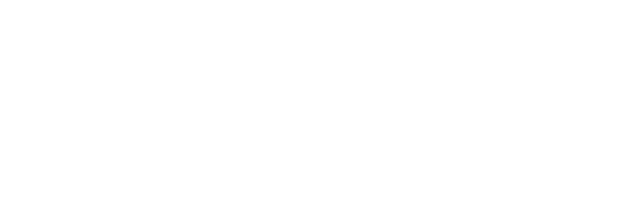
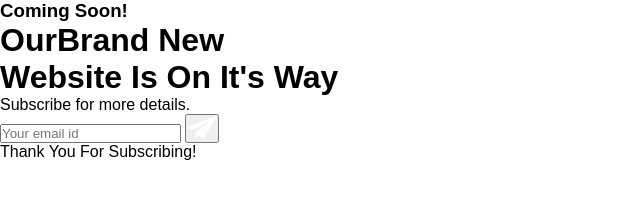
Before and after one commit to MuhammadAheedSiddiqui29/Working-Email-Subscription-Form, a plain HTML site: page index.html in a window 1280 px wide. Shown: the whole page, without its empty margins (0-640 px from the left). Drawn offline with Linux system fonts and the light colour scheme.

Commit message:
html structure

```diff
--- a/index.html
+++ b/index.html
@@ -7,7 +7,16 @@
     <link rel="stylesheet" href="style.css">
 </head>
 <body>
-
+    <div class="hero">
+       <h3>Coming Soon!</h3>
+       <h1>OurBrand New <br>Website Is On It's Way</h1>
+       <p>Subscribe for more details.</p>
+       <form>
+        <input type="email" name="Email" placeholder="Your email id" required>
+        <button type="submit"><img src="/images/send-icon.png" width="30px"></button>
+       </form>
+       <span>Thank You For Subscribing!</span>
+    </div>
     <script src="script.js"></script>
 </body>
 </html>
```
